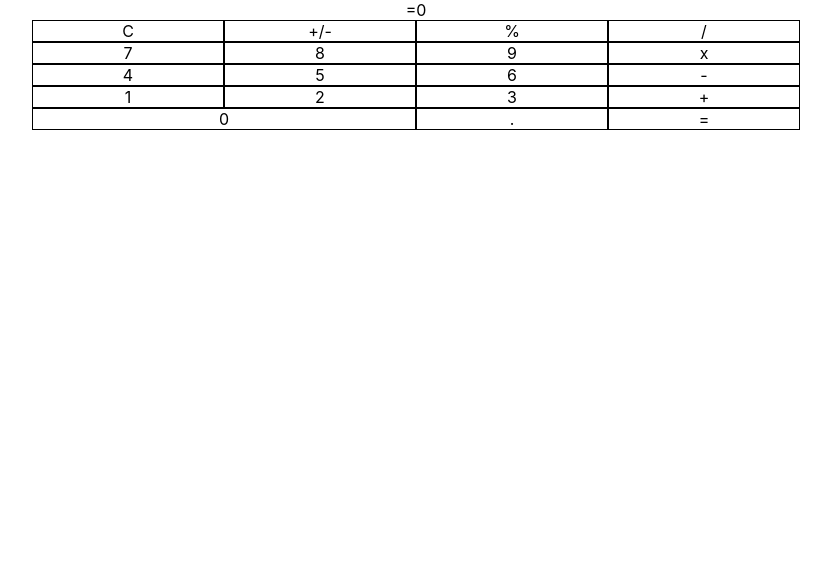
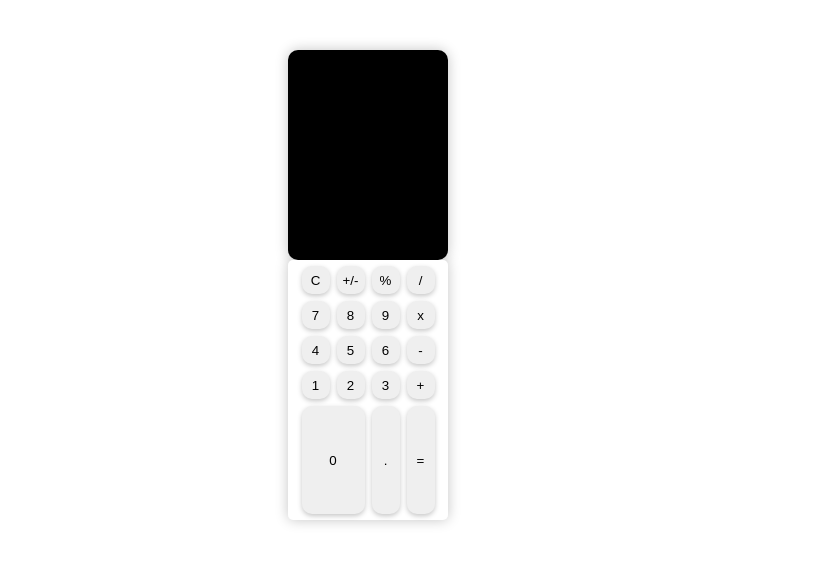
Before and after one commit to alhad-balak/calculator, a React (Create React App) app: page / in a window 1280 px wide. Shown: the top 564 px of the page, without its empty margins (224-1055 px from the left). Built offline with nearby package versions, Linux system fonts and the light colour scheme.

Commit message:
Styling under-proces

```diff
--- a/src/components/Calculator.css
+++ b/src/components/Calculator.css
@@ -1,17 +1,53 @@
+.calculator-body {
+    display: grid;
+    /* box-shadow: 10px 2px 5px rgba(0, 0, 0, 0.731); */
+    position: absolute;
+    top: 50px;
+    left: 40%;
+    /* border: 4px solid green; */
+}
+
+.display {
+    background-color: black;
+    border-radius: 10px;
+    margin: 0px;
+    padding: 5px;
+    width: 150px;
+    height: 200px;
+    position: relative;
+    box-shadow: 0px 0px 13px rgb(0 0 0 / 23%);
+}
+
 .numpad {
+    background-color: white;
     display: grid;
-    grid-template-rows: 20% 20% 20% 20%;
+    grid-template-rows: 30px 30px 30px 30px;
+    gap: 5px 5px;
+    border-radius: 5px;
+    /* border: 2px solid black; */
+    width: 150px;
+    height: 250px;
+    margin: 0px;
+    padding: 5px;
+    position: relative;
+    top: 0px;
+    box-shadow: 0px 0px 13px rgb(0 0 0 / 23%);
 
 }
 
 .row {
     display: grid;
-    grid-template-columns: 15% 15% 15% 15%;
+    grid-template-columns: 30px 30px 30px 30px;
     justify-content: center;
+    gap: 5px 5px;
+    border-radius: 5px;
 }
 
 .num-btn {
-    border: 1px solid black;
+    border: 0px solid black;
+    border-radius: 10px;
+    box-shadow: 0 2px 5px rgba(0, 0, 0, 0.224);
+    margin: 1px;
 }
 
 #zero-btn {
--- a/src/components/Calculator.js
+++ b/src/components/Calculator.js
@@ -6,47 +6,52 @@ const Calculator = () => {
     const [inputData, setInputData] = useState('');
     const [outputData, setOutputData] = useState(0);
 
-    const handleClick = (event) => {
+    const handleClick=(event)=> {
         console.log(event);
     }
+
+    function handleClear() {
+        setInputData('');
+        setOutputData(0);
+    }
     return (
-        <>
+        <div className='calculator-body'>
             <div className="display">
                 <div className="input">{inputData}</div>
                 <div className="output">={outputData}</div>
             </div>
             <div className="numpad">
                 <div className="row">
-                    <div className="c num-btn" onClick={handleClick("aggh")}>C</div>
-                    <div className="c num-btn">+/-</div>
-                    <div className="c num-btn">%</div>
-                    <div className="c num-btn">/</div>
+                    <button className="c num-btn" onClick={handleClick('asjjh')}>C</button>
+                    <button className="c num-btn">+/-</button>
+                    <button className="c num-btn">%</button>
+                    <button className="c num-btn">/</button>
                 </div>
                 <div className="row">
-                    <div className="c num-btn">7</div>
-                    <div className="c num-btn">8</div>
-                    <div className="c num-btn">9</div>
-                    <div className="c num-btn">x</div>
+                    <button className="c num-btn">7</button>
+                    <button className="c num-btn">8</button>
+                    <button className="c num-btn">9</button>
+                    <button className="c num-btn">x</button>
                 </div>
                 <div className="row">
-                    <div className="c num-btn">4</div>
-                    <div className="c num-btn">5</div>
-                    <div className="c num-btn">6</div>
-                    <div className="c num-btn">-</div>
+                    <button className="c num-btn">4</button>
+                    <button className="c num-btn">5</button>
+                    <button className="c num-btn">6</button>
+                    <button className="c num-btn">-</button>
                 </div>
                 <div className="row">
-                    <div className="c num-btn">1</div>
-                    <div className="c num-btn">2</div>
-                    <div className="c num-btn">3</div>
-                    <div className="c num-btn">+</div>
+                    <button className="c num-btn">1</button>
+                    <button className="c num-btn">2</button>
+                    <button className="c num-btn">3</button>
+                    <button className="c num-btn">+</button>
                 </div>
                 <div className="row">
-                    <div className="c num-btn" id="zero-btn">0</div>
-                    <div className="c num-btn">.</div>
-                    <div className="c num-btn">=</div>
+                    <button className="c num-btn" id="zero-btn">0</button>
+                    <button className="c num-btn">.</button>
+                    <button className="c num-btn">=</button>
                 </div>
             </div>
-        </>
+        </div>
     )
 }
 
```
